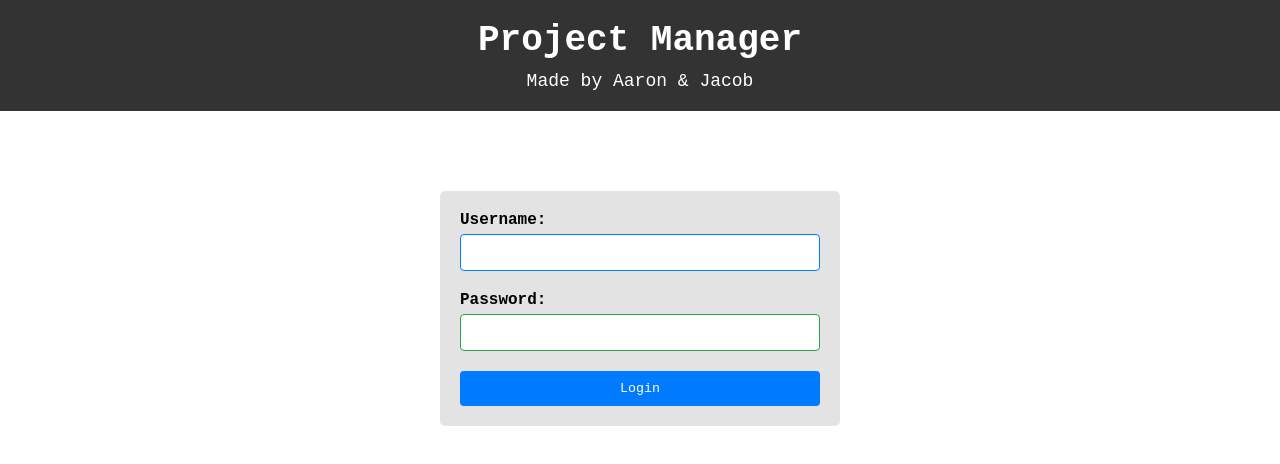
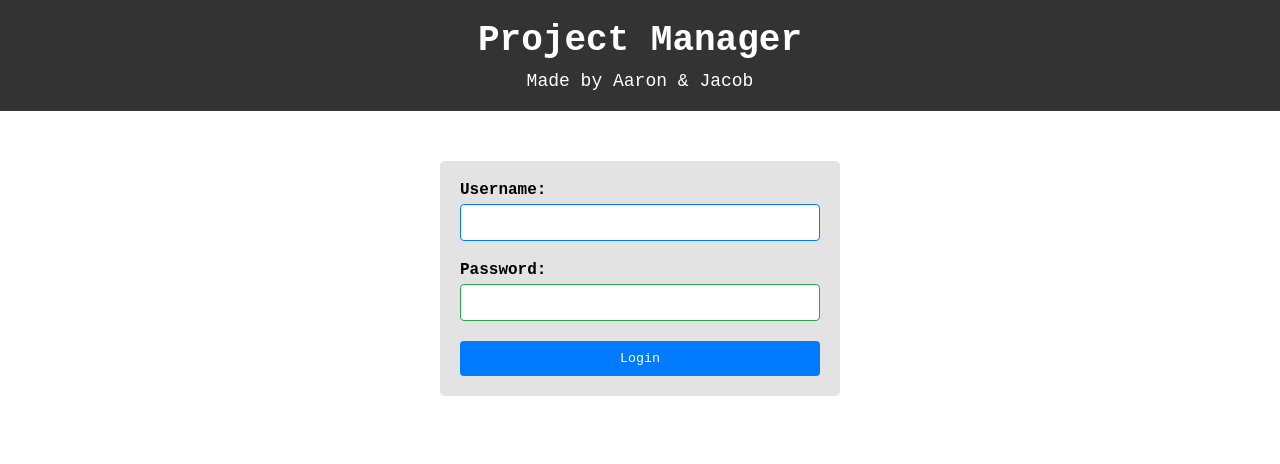
Before and after one commit to jboyce313/project-management, a React (Vite) app in the folder react-app/: page / in a window 1280 px wide. Shown: the top 464 px of the page. Built offline with nearby package versions, Linux system fonts and the light colour scheme.

Commit message:
edit css

```diff
--- a/react-app/src/styles/login.css
+++ b/react-app/src/styles/login.css
@@ -1,6 +1,6 @@
 .login-form {
   max-width: 400px;
-  margin: 80px auto;
+  margin: 50px auto;
   padding: 20px;
   border-radius: 5px;
   background-color: #e3e3e3;
```
